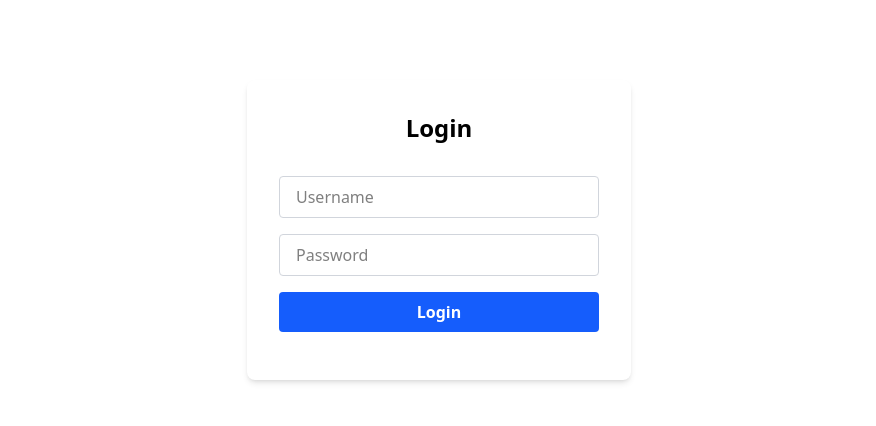
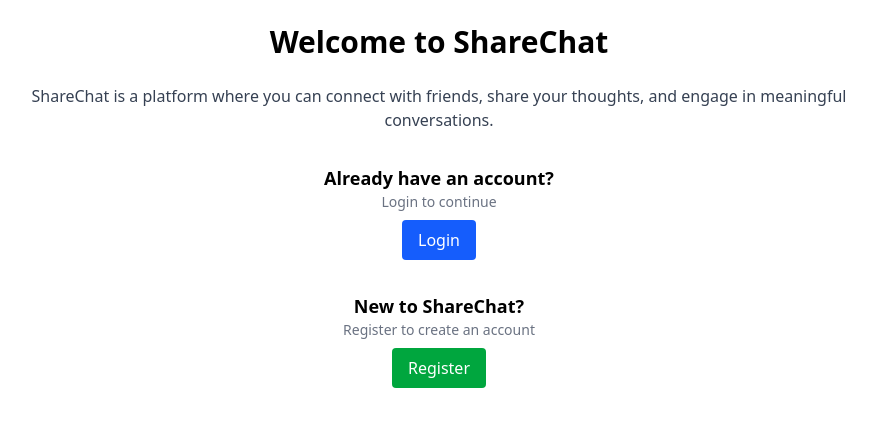
Before and after one commit to SiyaShikha/ShareChat-CS-Frontend, a React (Vite) app: page / in a window 1280 px wide. Shown: the top 426 px of the page, without its empty margins (201-1077 px from the left). Built offline with nearby package versions, Linux system fonts and the light colour scheme.

Commit message:
adds HomePage with navigation to register and login page

```diff
--- a/src/App.tsx
+++ b/src/App.tsx
@@ -1,12 +1,14 @@
 import { Routes, Route } from "react-router-dom";
+import LoginPage from "./pages/LoginPage";
 import RegisterPage from "./pages/RegisterPage";
-import LoginPage from "./pages/LoginPage";
 import ChatRoomPage from "./pages/ChatRoomPage";
+import HomePage from "./pages/HomePage";
 
 function App() {
   return (
     <Routes>
-      <Route path="/" element={<LoginPage />} />
+      <Route path="/" element={<HomePage />} />
+      <Route path="/login" element={<LoginPage />} />
       <Route path="/register" element={<RegisterPage />} />
       <Route path="/chatroom" element={<ChatRoomPage />} />
     </Routes>
--- /dev/null
+++ b/src/pages/HomePage.tsx
@@ -0,0 +1,38 @@
+import { useNavigate } from "react-router-dom";
+
+export default function HomePage() {
+  const navigate = useNavigate();
+
+  return (
+    <div className="max-w-4xl mx-auto p-6">
+      <h1 className="text-3xl font-bold mb-6 text-center">
+        Welcome to ShareChat
+      </h1>
+      <p className="text-center mb-8 text-gray-700">
+        ShareChat is a platform where you can connect with friends, share your
+        thoughts, and engage in meaningful conversations.
+      </p>
+
+      <div className="mb-8 text-center">
+        <p className="text-lg font-semibold">Already have an account?</p>
+        <p className="text-sm text-gray-500">Login to continue</p>
+        <button
+          className="mt-2 px-4 py-2 bg-blue-600 text-white rounded"
+          onClick={() => navigate("/login")}
+        >
+          Login
+        </button>
+      </div>
+      <div className="mb-8 text-center">
+        <p className="text-lg font-semibold">New to ShareChat?</p>
+        <p className="text-sm text-gray-500">Register to create an account</p>
+        <button
+          className="mt-2 px-4 py-2 bg-green-600 text-white rounded"
+          onClick={() => navigate("/register")}
+        >
+          Register
+        </button>
+      </div>
+    </div>
+  );
+}
--- a/src/pages/RegisterPage.tsx
+++ b/src/pages/RegisterPage.tsx
@@ -3,7 +3,6 @@ import RegisterForm from "../components/RegisterForm";
 export default function RegisterPage() {
   return (
     <div>
-      <h1>Register Page</h1>
       <RegisterForm />
     </div>
   );
```
